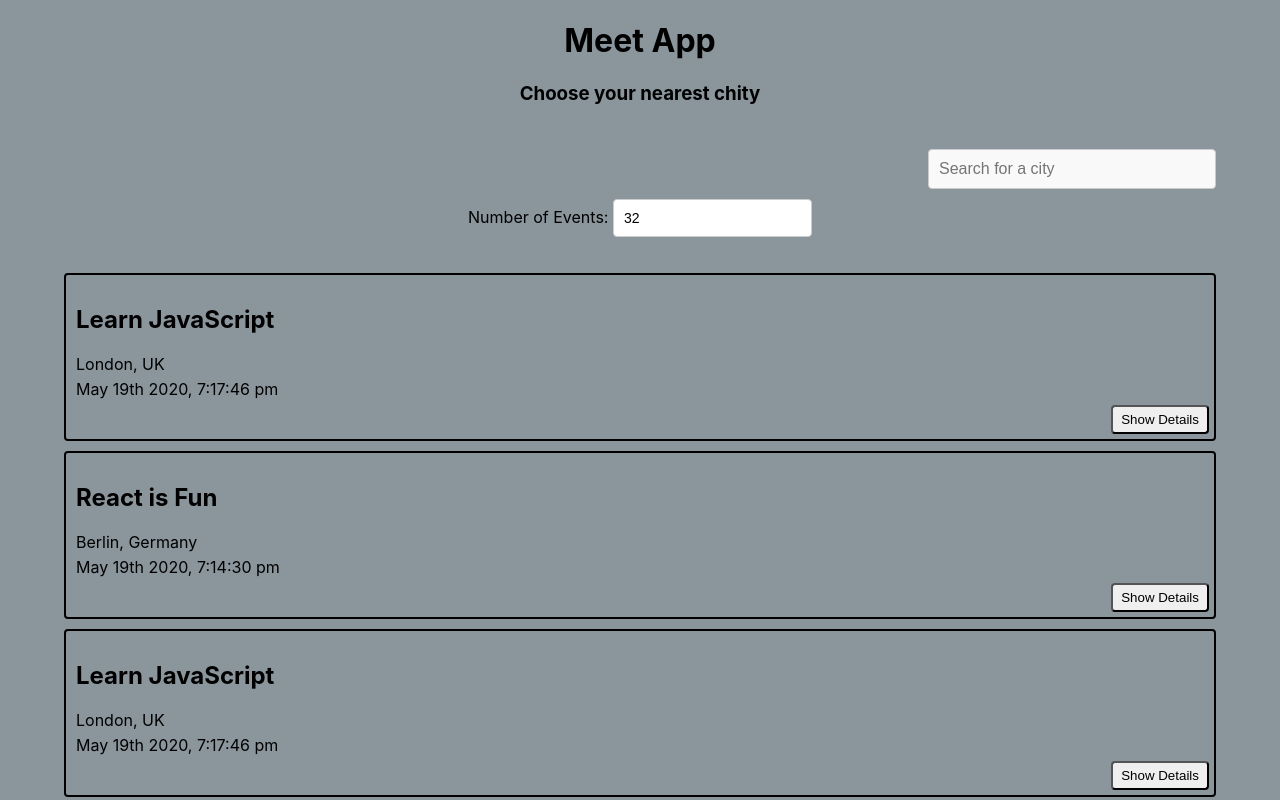
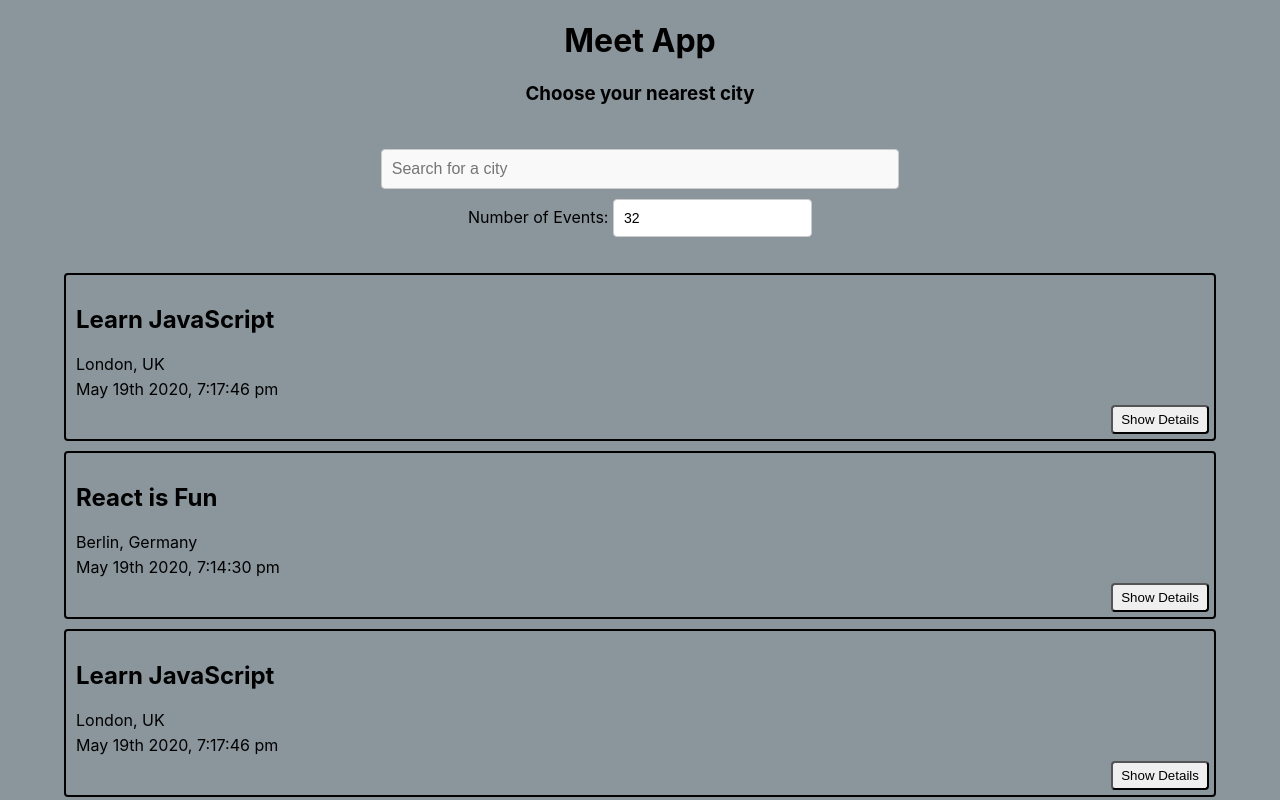
Before and after one commit to JoshDeCuir/meet, a React (Create React App) app: page / in a window 1280 px wide. Shown: the top 800 px of the page. Built offline with nearby package versions, Linux system fonts and the light colour scheme; what atatus-spa would draw is missing.

Commit message:
CSS and offline fixes

```diff
--- a/public/index.html
+++ b/public/index.html
@@ -25,7 +25,7 @@
   </head>
   <body>
     <h1>Meet App</h1>
-    <h3>Choose your nearest chity</h3>
+    <h3>Choose your nearest city</h3>
     <noscript>You need to enable JavaScript to run this app.</noscript>
     <div id="root"></div>
     <!--
--- a/src/App.css
+++ b/src/App.css
@@ -32,7 +32,7 @@ input[type="number"] {
 }
 
 .city {
-  width: 25%;
+  width: 45%;
   margin-left: auto;
   padding: 10px;
   border: 1px solid #ccc;
@@ -43,10 +43,10 @@ input[type="number"] {
 }
 
 #city-search {
-  display: flex;
+  display: center;
   flex-direction: column;
+  position: relative;
   margin: auto;
-  position: relative;
 }
 
 .suggestions {
@@ -54,7 +54,7 @@ input[type="number"] {
   position: absolute;
   top: 45px;
   z-index: 2;
-  right: 0;
+  align-self: center;
   margin: 0;
   font-size: 14px;
   box-shadow: 10px 10px 16px -12px rgba(0, 0, 0, 0.75);
--- a/src/api.js
+++ b/src/api.js
@@ -24,6 +24,10 @@ export const getEvents = async () => {
   if (window.location.href.startsWith('http://localhost')) {
     return mockData;
   }
+  if (!navigator.online){
+    const events = localStorage.getItem('lastEvents');
+    return events ? JSON.parse(events):[];
+  }
 
   const token = await getAccessToken();
 
@@ -33,6 +37,7 @@ export const getEvents = async () => {
     const response = await fetch(url);
     const result = await response.json();
     if(result) {
+      localStorage.setItem('lastEvents', JSON.stringify(result.events));
       return result.events;
     } else return null;
   }
```
Also changed, not shown: public/manifest.json.
